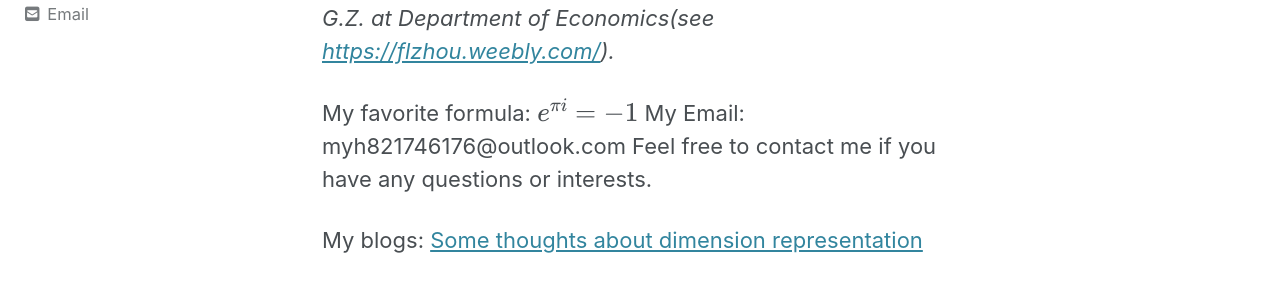
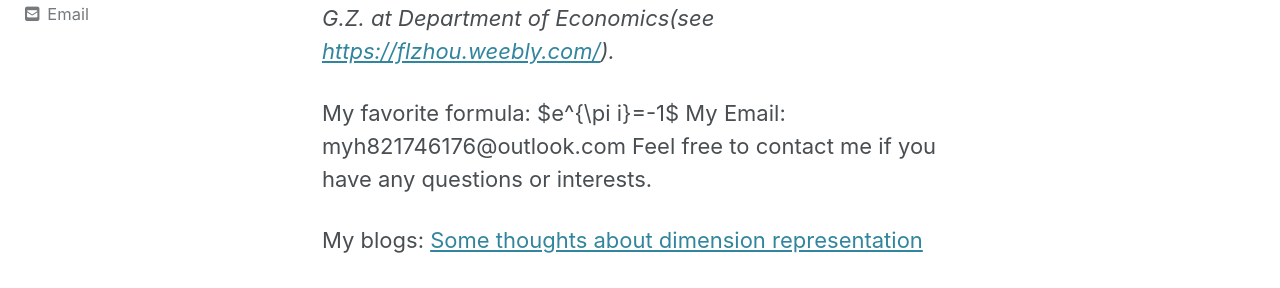
Before and after one commit to AlgebraLoveme/AlgebraLoveme.github.io, a Jekyll site: the page built from _pages/about.md, in a window 1280 px wide and 900 px high, scrolled down 1119 px. Shown: the part 175-463 px from the top of the window. Built offline with Jekyll 4.4.1, drawn with Linux system fonts in a browser that asks for light colours; cached includes are drawn as plain includes; nearby versions of some CDN libraries; formulas are drawn with MathJax 3.

```diff
--- a/_pages/about.md
+++ b/_pages/about.md
@@ -8,7 +8,7 @@ header:
 
 *Hello, my name is Yuhao Mao. I am an math-and-finance-majored undergraduate from CKC Honors College, Zhejiang University, China. Luckily, I was not restricted to my major and explored my interest in Computer Science. Currently I am guided by Professor S.J. at NESA lab(see <https://person.zju.edu.cn/en/sji>) and Associate Professor G.Z. at Department of Economics(see <https://flzhou.weebly.com/>).*
 
-My favorite formula: $$e^{\pi i}=-1$$
+My favorite formula: $e^{\pi i}=-1$
 My Email: myh821746176@outlook.com
 Feel free to contact me if you have any questions or interests.
 
```
